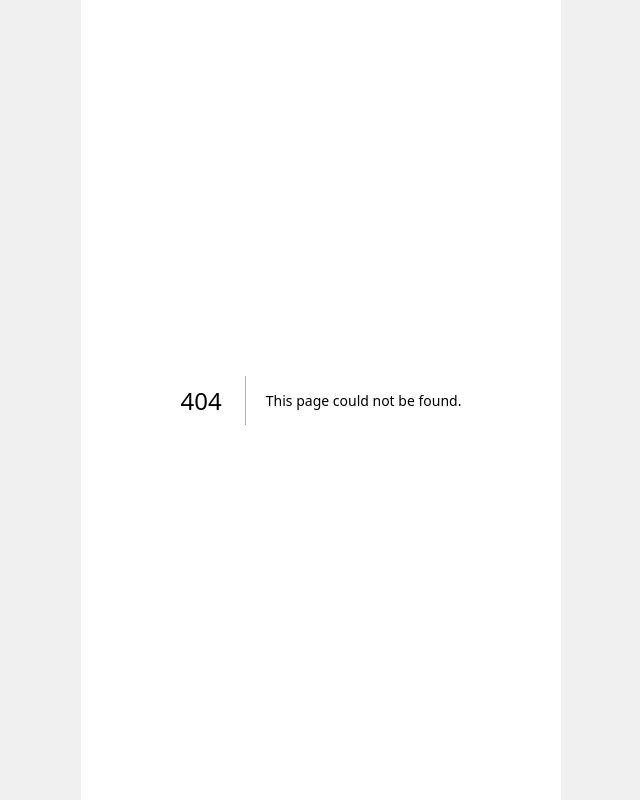
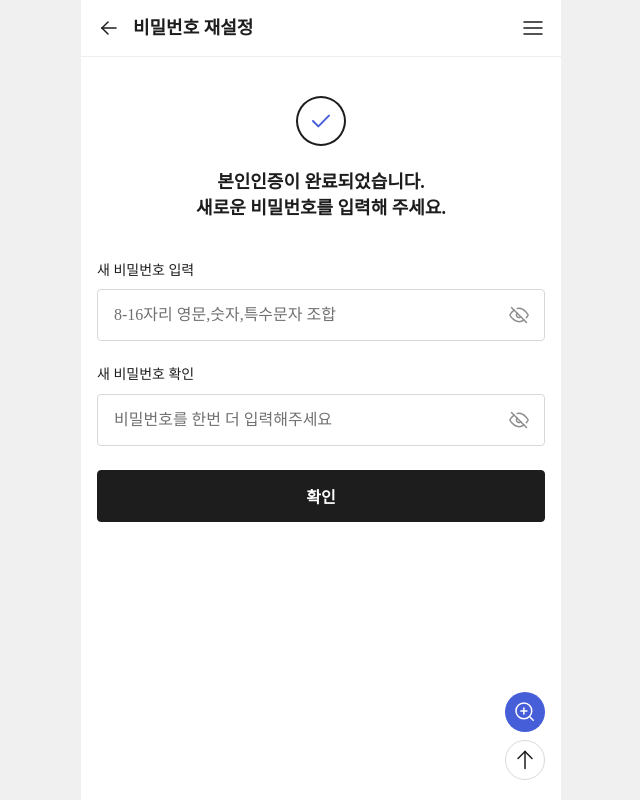
Before and after one commit to metamonster-dev/art-guide-run-client, a Next.js app: page /auth/reset-pw in a window 1280 px wide. Before the commit this address had no page. Shown: the whole page, without its empty margins (319-959 px from the left). Built offline with nearby package versions, Linux system fonts and the light colour scheme; a web font is replaced by a local one.

Commit message:
publish: 비밀번호 찾기 페이지

```diff
--- a/src/app/auth/find-pw/email/_components/emailForm.tsx
+++ b/src/app/auth/find-pw/email/_components/emailForm.tsx
@@ -1,10 +1,10 @@
 interface FindPwEmailFormProps {
-  onSubmit: (e: React.FormEvent<HTMLFormElement>) => void;
+  onFormSubmit: (e: React.FormEvent<HTMLFormElement>) => void;
 }
 
-const FindPwEmailForm = ({ onSubmit }: FindPwEmailFormProps) => {
+const FindPwEmailForm = ({ onFormSubmit }: FindPwEmailFormProps) => {
   return (
-    <form id="sendEmailForm" onSubmit={onSubmit}>
+    <form id="sendEmailForm" onSubmit={onFormSubmit}>
       <div className="input_list_area gap_24">
         <div className="label_input_area">
           <label htmlFor="email" className="label">이메일 정보</label>
--- a/src/app/auth/find-pw/email/_components/verifyForm.tsx
+++ b/src/app/auth/find-pw/email/_components/verifyForm.tsx
@@ -1,11 +1,11 @@
 interface FindPwVerifyFormProps {
-  onSubmit: (e: React.FormEvent<HTMLFormElement>) => void;
+  onFormSubmit: (e: React.FormEvent<HTMLFormElement>) => void;
   inputRef: React.RefObject<HTMLInputElement>;
 }
 
-const FindPwVerifyForm = ({ onSubmit, inputRef }: FindPwVerifyFormProps) => {
+const FindPwVerifyForm = ({ onFormSubmit, inputRef }: FindPwVerifyFormProps) => {
   return (
-    <form id="verifyForm" onSubmit={onSubmit}>
+    <form id="verifyForm" onSubmit={onFormSubmit}>
       <div className="input_list_area gap_24 pt_40">
         <div className="label_input_area">
           <label htmlFor="verify_num" className="label">인증번호 입력</label>
--- a/src/app/auth/find-pw/email/page.tsx
+++ b/src/app/auth/find-pw/email/page.tsx
@@ -55,9 +55,9 @@ const FindPwEmailPage = () => {
             </p>
           </div>
           <div className="pb_80">
-            <EmailForm onSubmit={onEmailSubmit} />
+            <EmailForm onFormSubmit={onEmailSubmit} />
             {verifyFormShow && (
-              <VerifyForm onSubmit={onVerifySubmit} inputRef={verifyInputRef} />
+              <VerifyForm onFormSubmit={onVerifySubmit} inputRef={verifyInputRef} />
             )}
           </div>
         </div>
--- a/src/app/auth/login/page.tsx
+++ b/src/app/auth/login/page.tsx
@@ -10,7 +10,7 @@ import IsJoinModal from "@/app/auth/_components/isJoinModal";
 const FindIdPage = () => {
   const [isJoinOpen, setIsJoinOpen] = useState(false);
 
-  const onSubmit = (e: React.FormEvent<HTMLFormElement>) => {
+  const onFormSubmit = (e: React.FormEvent<HTMLFormElement>) => {
     e.preventDefault();
     setIsJoinOpen(true);
   };
@@ -26,7 +26,7 @@ const FindIdPage = () => {
 
         <div className="pt_32 pb_80">
           <div className="inner">
-            <form id="loginForm" onSubmit={onSubmit}>
+            <form id="loginForm" onSubmit={onFormSubmit}>
               <div className="input_list_area gap_24">
                 <div className="label_input_area">
                   <label htmlFor="email" className="label">이메일 아이디</label>
--- /dev/null
+++ b/src/app/auth/reset-pw/page.tsx
@@ -0,0 +1,101 @@
+"use client";
+
+import { useState } from "react";
+import Link from "next/link";
+import Image from "next/image";
+import Header from "@/app/shared/components/layout/header";
+import Floating from "@/app/shared/components/layout/floating";
+import Modal from "@/app/shared/components/modal/modal";
+
+const FindIdPage = () => {
+  const [msgOpen, setMsgOpen] = useState(false);
+
+  const onFormSubmit = (e: React.FormEvent<HTMLFormElement>) => {
+    e.preventDefault();
+    setMsgOpen(true);
+  };
+
+  return (
+    <>
+      <div className="sticky_menu">
+        <Header title="비밀번호 재설정" isBack />
+      </div>
+
+      <div id="contents">
+        <Floating />
+
+        <div className="inner">
+          <div className="find_info_area">
+            <Image
+              src="/images/icon_complete.svg"
+              alt="본인인증 완료 아이콘"
+              aria-hidden="true"
+              width={64}
+              height={64}
+            />
+            <p>
+              본인인증이 완료되었습니다. <br />
+              새로운 비밀번호를 입력해 주세요.
+            </p>
+          </div>
+          <div className="pb_80">
+            <form id="resetPwForm" onSubmit={onFormSubmit}>
+              <div className="input_list_area gap_24">
+                <div className="label_input_area">
+                  <label htmlFor="password" className="label">새 비밀번호 입력</label>
+                  <div className="input_pw_area">
+                    <input
+                      type="password"
+                      name="password"
+                      id="password"
+                      className="input"
+                      placeholder="8-16자리 영문,숫자,특수문자 조합"
+                    />
+                    <button type="button">
+                      <span>비밀번호 보기</span>
+                    </button>
+                  </div>
+                </div>
+                <div className="label_input_area">
+                  <label htmlFor="password_confirm" className="label">
+                    새 비밀번호 확인
+                  </label>
+                  <div className="input_pw_area">
+                    <input
+                      type="password"
+                      name="password_confirm"
+                      id="password_confirm"
+                      className="input"
+                      placeholder="비밀번호를 한번 더 입력해주세요"
+                    />
+                    <button type="button">
+                      <span>비밀번호 보기</span>
+                    </button>
+                  </div>
+                </div>
+                <button type="submit" className="btn btn_style01 btn_size_52">
+                  확인
+                </button>
+              </div>
+            </form>
+          </div>
+        </div>
+      </div>
+
+      {/* MODAL */}
+      <Modal type="msg" open={msgOpen}>
+        <span>비밀번호가 <br />변경되었습니다.</span>
+        <div className="btn_area">
+          <Link
+            href="/auth/login"
+            className="btn btn_style01 btn_size_52"
+          >
+            확인
+          </Link>
+        </div>
+      </Modal>
+    </>
+  );
+};
+
+export default FindIdPage;
```
